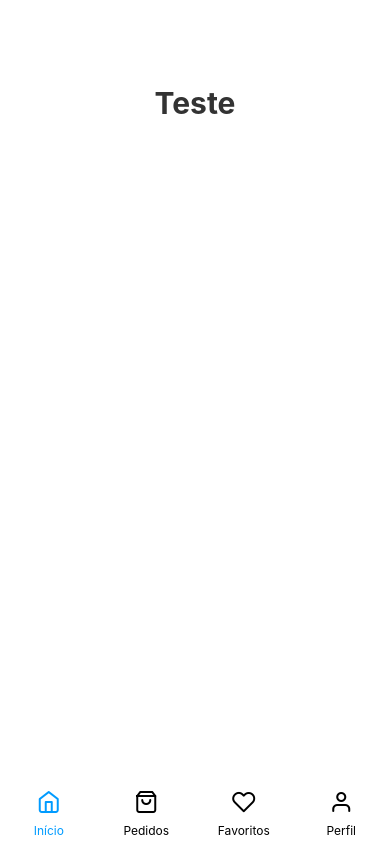
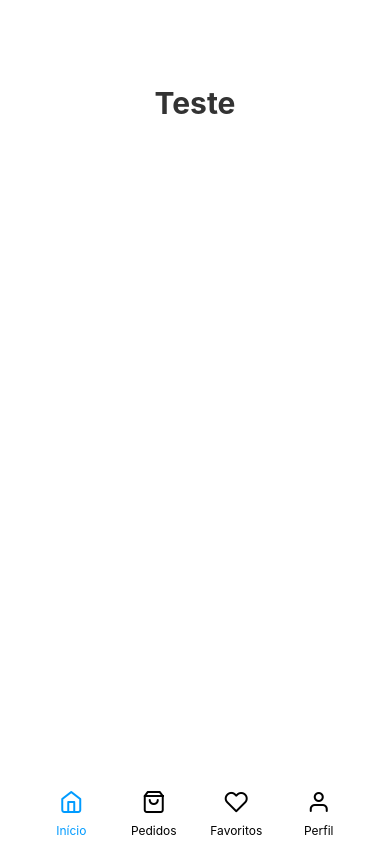
Before and after one commit to Gabrielvvidal/Connect-pet, a React Native app: screen / in a window 390 px wide. Built offline with nearby package versions, Linux system fonts and the light colour scheme.

Commit message:
Ajustes no padding da bottom bar

```diff
--- a/src/routes/tab.routes.js
+++ b/src/routes/tab.routes.js
@@ -15,11 +15,11 @@ export default function TabRoutes() {
       tabBarStyle: {
         backgroundColor: '#ffffff',
         borderTopWidth: 0,
-        shadowColor:'transparent',
         paddingBottom: 6.5,
         paddingTop: 6.5,
-        height: 70,
-        columnGap: 35
+        paddingLeft: 30,
+        paddingRight: 30,
+        height: 70
       },
       tabBarLabelStyle: {
         fontSize: 12,
```
